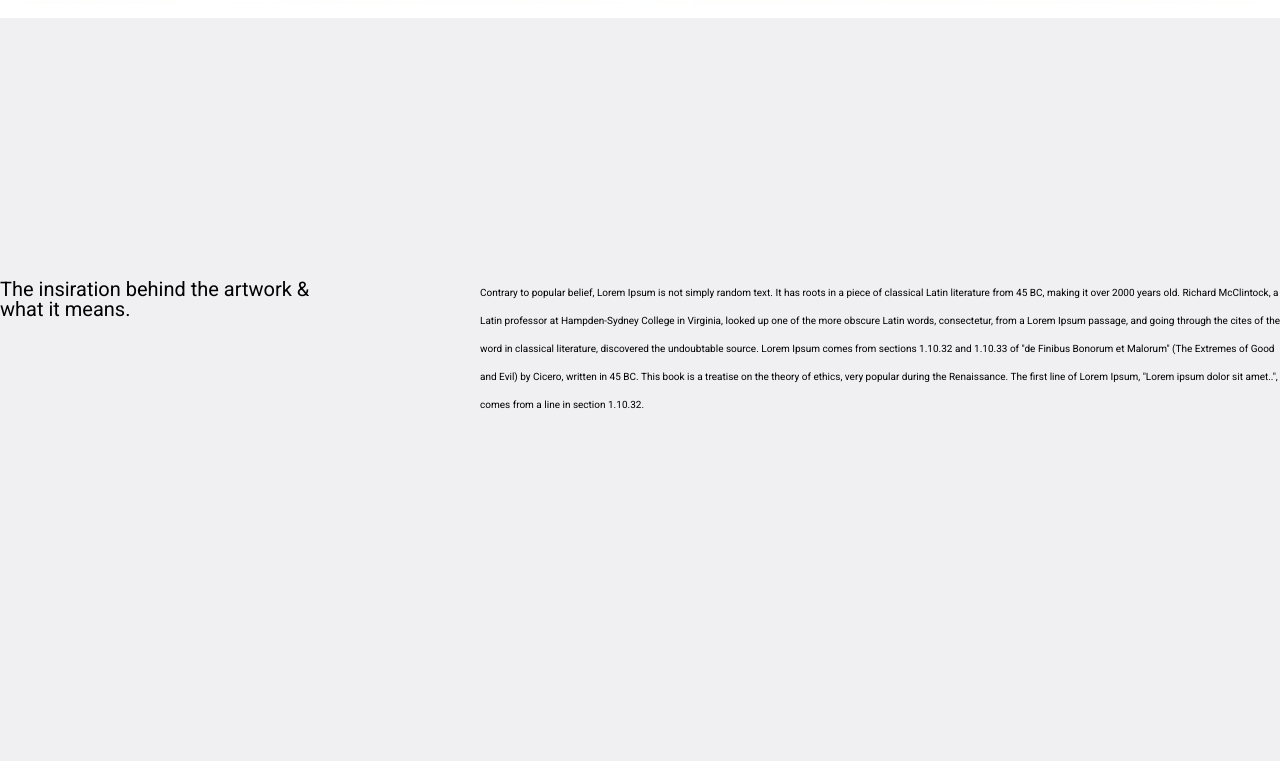
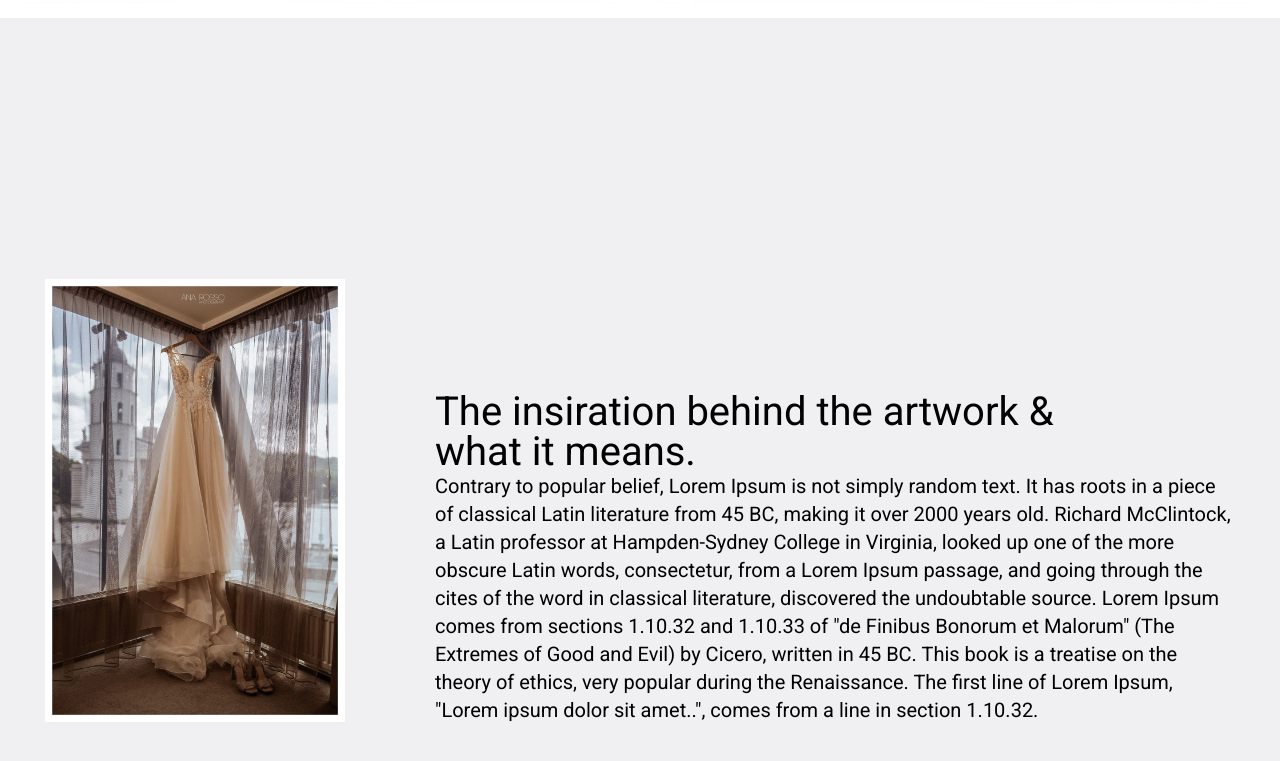
Before and after one commit to magdasokolovic/wedding-photographer-portfolio, a React (Create React App) app: page / in a window 1280 px wide. Shown: the part 1537-2298 px from the top of the page. Built offline with nearby package versions, Linux system fonts and the light colour scheme; a web font is replaced by a local one.

Commit message:
Gallery component horizontal scrolling does not work for now

```diff
--- a/package.json
+++ b/package.json
@@ -11,6 +11,7 @@
     "node-sass": "^6.0.0",
     "react": "^17.0.2",
     "react-dom": "^17.0.2",
+    "react-intersection-observer": "^8.32.0",
     "react-router-dom": "^5.2.0",
     "react-scripts": "4.0.3",
     "web-vitals": "^1.1.2"
--- a/src/App.js
+++ b/src/App.js
@@ -1,7 +1,8 @@
 import {useEffect, useState} from 'react';
-import {HashRouter, Switch, Route} from 'react-router-dom'
+import {BrowserRouter} from 'react-router-dom'
+//, Switch, Route
+import {motion, AnimatePresence, AnimateSharedLayout} from 'framer-motion'
 
-import {motion, AnimatePresence, AnimateSharedLayout} from 'framer-motion'
 import './sass/main.scss';
 
 //Components:
@@ -10,7 +11,7 @@ import Banner from './components/Banner'
 import Loader from './components/Loader'
 //Pages:
 import About from './pages/About';
-import Gallery from './pages/Gallery/Gallery';
+// import Gallery from './pages/Gallery/Gallery';
 
 function App() {
   const [loading, setLoading] = useState(true)
@@ -23,17 +24,18 @@ function App() {
 
 
 
+
   return (
-    <HashRouter>
+    <BrowserRouter>
         <AnimateSharedLayout type="crossfade">
           <AnimatePresence>
 
           {loading ? (
             <motion.div key="loader">
-            {/* once the loader is complete the images fade out */}
                 <Loader setLoading={setLoading} />
             </motion.div>
           ) : (
+
             <>
               <div className="container">
                 <Header />
@@ -48,20 +50,15 @@ function App() {
                 <About/>
                 {/* <Gallery/> */}
 
+                </div>
 
-                <Switch>
-                  <Route exact path="/gallery" component={Gallery}/>
-                </Switch>
-
-
-              </div>
               </>
           )}
         </AnimatePresence>
       </AnimateSharedLayout>
+    </BrowserRouter>
 
 
-    </HashRouter>
   );
 }
 
--- a/src/pages/About.js
+++ b/src/pages/About.js
@@ -1,14 +1,49 @@
-import React from 'react'
-// import Gallery from './Gallery/Gallery'
+import React, { useEffect } from 'react'
+import {motion, useAnimation} from 'framer-motion'
+import {useInView} from 'react-intersection-observer'
+import Image from '../components/Image'
 
-const About = () => {
+
+    const About = ({id}) => {
+        const animation = useAnimation()
+        const [contentRef, inView] = useInView({
+             // if you scroll back up it won't show the animation for the second time
+            triggerOnce: false,
+            // rootMargin: change the margin of the positioning, it affects only contentRef. Depends on the origin
+            rootMargin: '-200px'
+        })
+
+        useEffect(()=>{
+            if (inView) {
+                animation.start('visible')
+            }
+        }, [animation, inView])
     return (
         <>
             <div className="container">
-            <div className='detailed-information'>
+            <motion.div className='detailed-information' ref={contentRef}
+                animate={animation} initial="hidden"
+                variants={{
+                    visible: {
+                        opacity: 1,
+                        y: 0,
+                        transition: {duration: .6, ease: [.6, 0.05, -.01, .9]}
+                    },
+                    hidden: {
+                        opacity: 0, y: 72,
+                    }
+                }}>
                 <div className='about-container'>
                     <div className='about-row'>
-                        <h2 className='about-title'>
+                        <div className="about-image">
+                        <Image
+                            src={process.env.PUBLIC_URL + `/images/image-6.webp`}
+                            fallback={process.env.PUBLIC_URL + `/images/image-6.jpg`}
+                            alt={id}
+                             />
+                        </div>
+                        <div className="about-content">
+                            <h2>
                             The insiration behind the artwork & <br /> what it means.
                             </h2>
                             <p>
@@ -26,10 +61,11 @@ const About = () => {
                             ipsum dolor sit amet..", comes from a line in section 1.10.32.
                             </p>
                         </div>
+
                     </div>
                 </div>
+             </motion.div>
             </div>
-            {/* <Gallery/> */}
         </>
 
     )
--- a/src/sass/pages/_about.scss
+++ b/src/sass/pages/_about.scss
@@ -5,14 +5,29 @@
     .about-container {
         .about-row {
             display: flex;
-            justify-content: space-between;
-            align-items: flex-start;
+            justify-content: space-around;
+            align-items: flex-end;
+
+            .about-image {
+                width: 300px;
+            }
+            img {
+                object-fit: cover;
+                width: 100%;
+            }
+
+            .about-content {
+                display: flex;
+                flex-direction: column;
+                justify-content: space-between;
+                align-items: flex-start;
+            }
 
             h2 {
-                font-size: 2rem;
+                font-size: 4rem;
               }
               p {
-                font-size: 1rem;;
+                font-size: 2rem;;
                 line-height: 28px;
                 font-weight: 400;
                 width: 800px;
--- a/src/sass/pages/_gallery.scss
+++ b/src/sass/pages/_gallery.scss
@@ -1,6 +1,6 @@
 .main-container {
     padding-right: 500px;
-    //we need for th4e About section at the end:
+    //we need for the About section at the end:
     box-sizing: border-box;
     .scroll-container {
         .content {
```
Also changed, not shown: src/pages/Contact.js (+30 -0 lines), src/pages/Gallery/Gallery.js (+4 -5 lines), 1 other file (tests, documents, lock files or other folders). Lines whose indentation alone changed are shown as unchanged.
